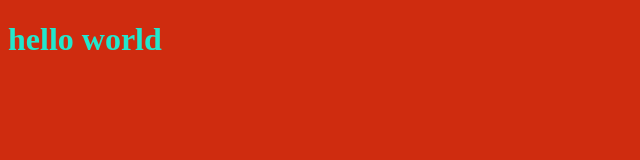
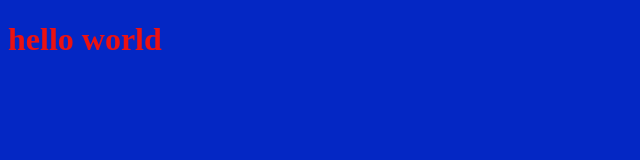
Before and after one commit to mohamedelmohamed/myproject, a plain HTML site: page index.html in a window 1280 px wide. Shown: the whole page, without its empty margins (0-640 px from the left). Drawn offline with Linux system fonts and the light colour scheme.

Commit message:
modifier style.css

```diff
--- a/style.css
+++ b/style.css
@@ -1,6 +1,6 @@
 h1{
-    color: rgb(34, 231, 205);
+    color: rgb(236, 17, 17);
 }
 body{
-    background-color: rgb(207, 44, 15);
+    background-color: rgb(4, 39, 196);
 }
```
